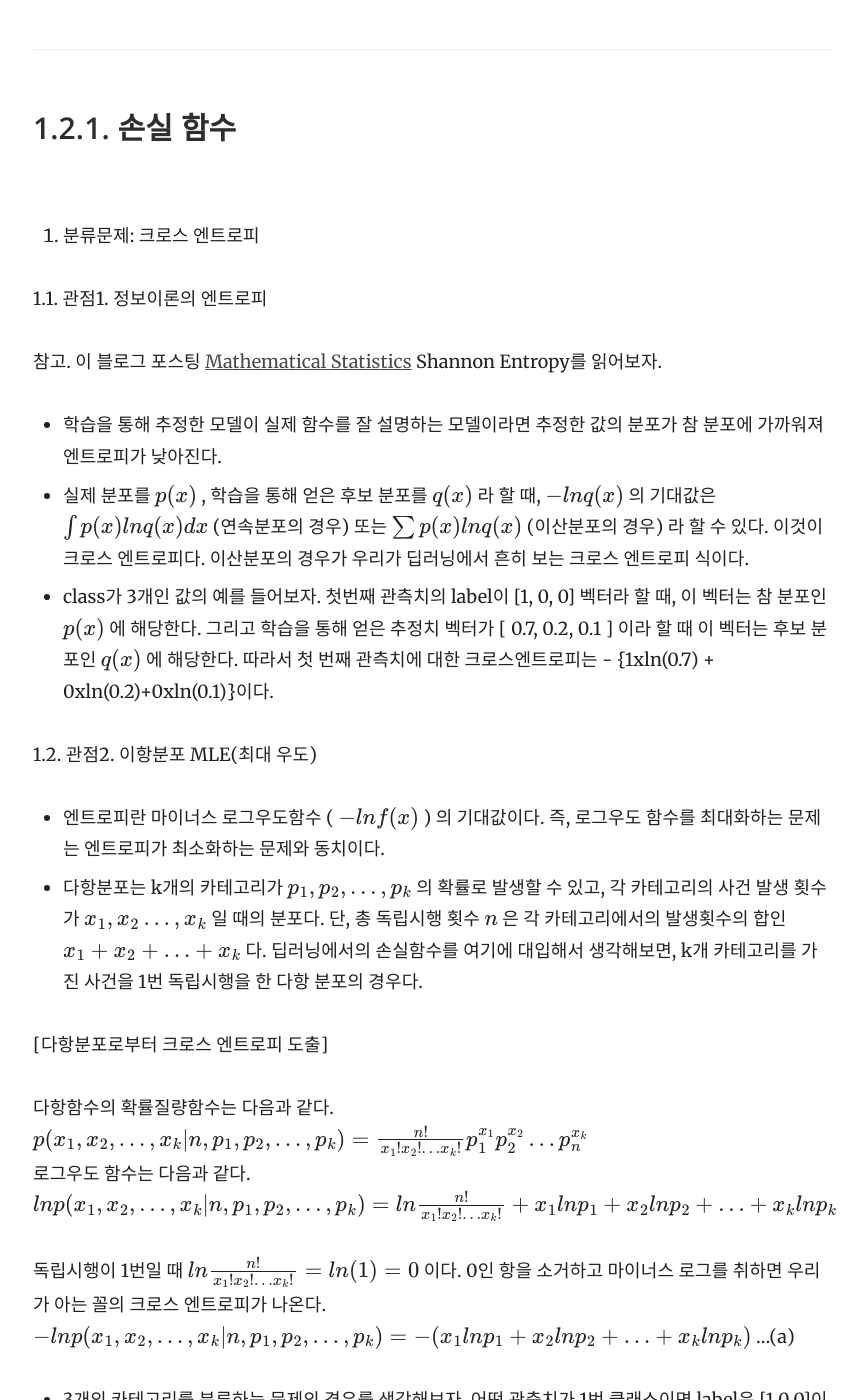
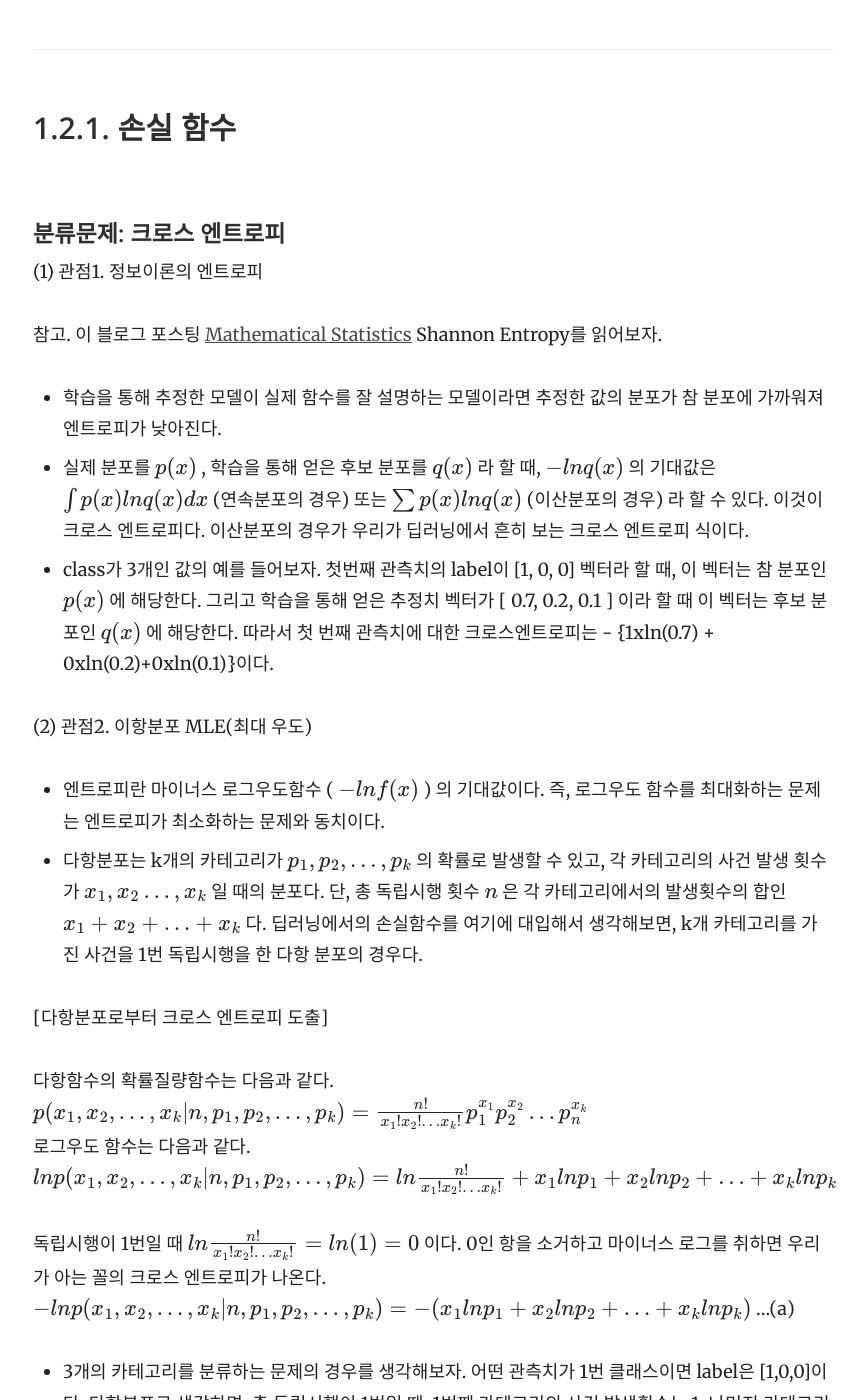
Before and after one commit to yrk3434/yrk3434.github.io, a Jekyll site: the page built from _docs/Theory/Deep Learning Overview.md, in a window 1280 px wide and 1400 px high, scrolled down 2776 px. Shown: the whole window, without its empty margins (357-1224 px from the left). Built offline with Jekyll 4.4.1, drawn with Linux system fonts in a browser that asks for light colours; formulas are drawn with MathJax 3; some of the changed text lies outside the part shown.

Commit message:
Update Deep Learning Overview.md

```diff
--- a/_docs/Theory/Deep Learning Overview.md
+++ b/_docs/Theory/Deep Learning Overview.md
@@ -66,9 +66,9 @@ toc_label: 목차
 
 ### 1.2.1. 손실 함수
 <br/>
-1. 분류문제: 크로스 엔트로피
+#### 분류문제: 크로스 엔트로피
 
-1.1. 관점1. 정보이론의 엔트로피 <br/>
+(1) 관점1. 정보이론의 엔트로피 <br/>
 
 참고. 이 블로그 포스팅 [Mathematical Statistics](https://yrk3434.github.io/Theory/Mathematical%20Statistics/)  Shannon Entropy를 읽어보자.
 
@@ -76,8 +76,7 @@ toc_label: 목차
 - 실제 분포를 $ p(x) $ , 학습을 통해 얻은 후보 분포를 $ q(x) $ 라 할 때, $ - ln q(x) $ 의 기대값은 $ \int p(x) ln q(x) dx $ (연속분포의 경우) 또는  $ \sum p(x) ln q(x) $ (이산분포의 경우) 라 할 수 있다. 이것이 크로스 엔트로피다. 이산분포의 경우가 우리가 딥러닝에서 흔히 보는 크로스 엔트로피 식이다.
 - class가 3개인 값의 예를 들어보자. 첫번째 관측치의 label이 [1, 0, 0] 벡터라 할 때, 이 벡터는 참 분포인 $ p(x) $ 에 해당한다. 그리고 학습을 통해 얻은 추정치 벡터가 [ 0.7, 0.2, 0.1 ] 이라 할 때 이 벡터는 후보 분포인 $ q(x) $ 에 해당한다. 따라서 첫 번째 관측치에 대한 크로스엔트로피는 - {1xln(0.7) + 0xln(0.2)+0xln(0.1)}이다.
 
-
-1.2. 관점2. 이항분포 MLE(최대 우도) <br/>
+(2) 관점2. 이항분포 MLE(최대 우도) <br/>
 
 - 엔트로피란 마이너스 로그우도함수 ( $ - ln f(x) $ ) 의 기대값이다. 즉, 로그우도 함수를 최대화하는 문제는 엔트로피가 최소화하는 문제와 동치이다.
 - 다항분포는 k개의 카테고리가 $ p_1,p_2, ..., p_k $ 의 확률로 발생할 수 있고, 각 카테고리의 사건 발생 횟수가 $ x_1, x_2 ... , x_k $ 일 때의 분포다. 단, 총 독립시행 횟수 $ n $ 은 각 카테고리에서의 발생횟수의 합인 $x_1+x_2+...+x_k $ 다. 딥러닝에서의 손실함수를 여기에 대입해서 생각해보면, k개 카테고리를 가진 사건을 1번 독립시행을 한 다항 분포의 경우다.
@@ -94,11 +93,11 @@ $ - ln p(x_1, x_2,..., x_k|n, p_1, p_2, ..., p_k)= - (x_1 ln p_1 + x_2 ln p_2 +
 
 - 3개의 카테고리를 분류하는 문제의 경우를 생각해보자. 어떤 관측치가 1번 클래스이면 label은 [1,0,0]이다. 다항분포로 생각하면, 총 독립시행이 1번일 때, 1번째 카테고리의 사건 발생횟수는 1, 나머지 카테고리의 사건 발생횟수는 0인 경우다. 즉, [ $ x1 $, $ x2 $ , $ x3 $ ]이 [1,0,0]이다. 또한, 각 카테고리의 사건이 발생할 확률  [ $ p1 $, $ p2 $ , $ p3 $ ] 은 우리가 추정한 값의 분포라고 생각하면 된다. 예를 들어 softmax를 거쳐 추정한 값이 [0.7,0.2,0.1]이면 이것이 각 카테고리가 발생할 확률이다. 따라서 이 관측치의 마이너스 로그 우도 함수 값은 (a) 식에 의해 -{1xln(0.7) + 0xln(0.2)+0xln(0.1)} 다.
 
-1.3. 시그모이드와 이진분류
+(3) 시그모이드와 이진분류
 
-1.4. 소프트맥스와 다항분류
+(4) 소프트맥스와 다항분류
 
-2. 회귀문제: MSE
+#### 회귀문제: MSE
 
 # 2. Regularization for Deep Learning
 
```
